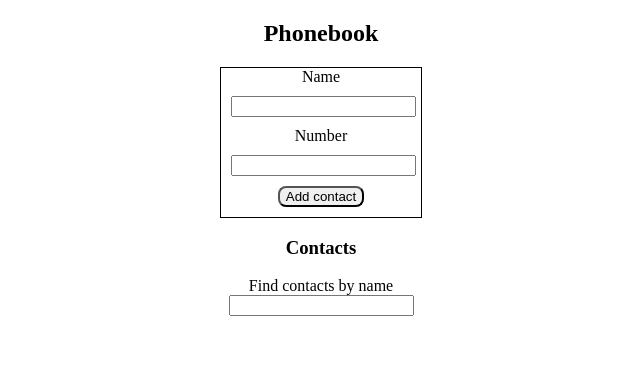
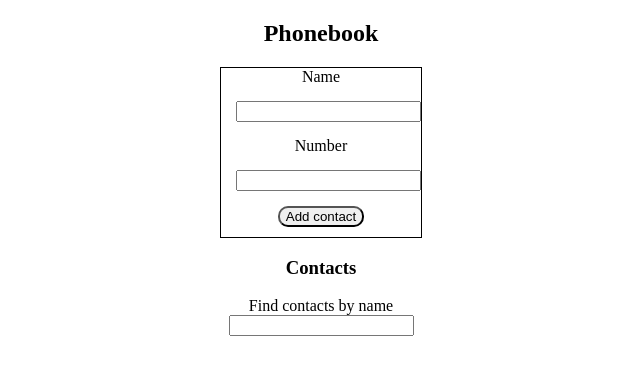
Before and after one commit to tauruskin/goit-react-hw-03-phonebook, a React app: page / in a window 1280 px wide. Shown: the whole page, without its empty margins (319-959 px from the left). Built offline with nearby package versions, Linux system fonts and the light colour scheme.

Commit message:
создает стили форме

```diff
--- a/src/components/PhoneForm/PhoneForm.module.css
+++ b/src/components/PhoneForm/PhoneForm.module.css
@@ -9,13 +9,13 @@
 }
 
 .input_name {
-  margin: 10px;
+  margin: 15px;
 }
 .input_number {
-  margin: 10px;
+  margin: 15px;
 }
 .submit_btn {
-  border-radius: 8px;
+  border-radius: 10px;
   outline: none;
   margin-bottom: 10px;
 }
```
